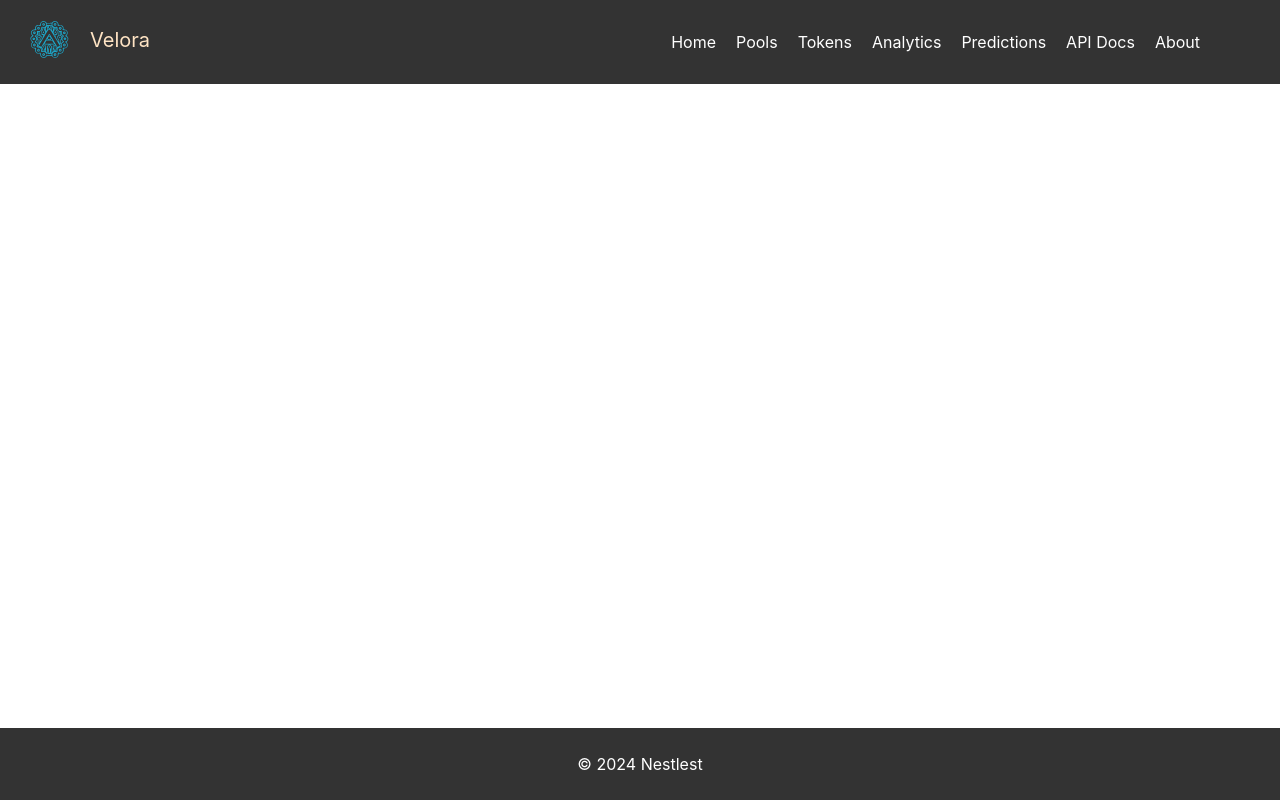
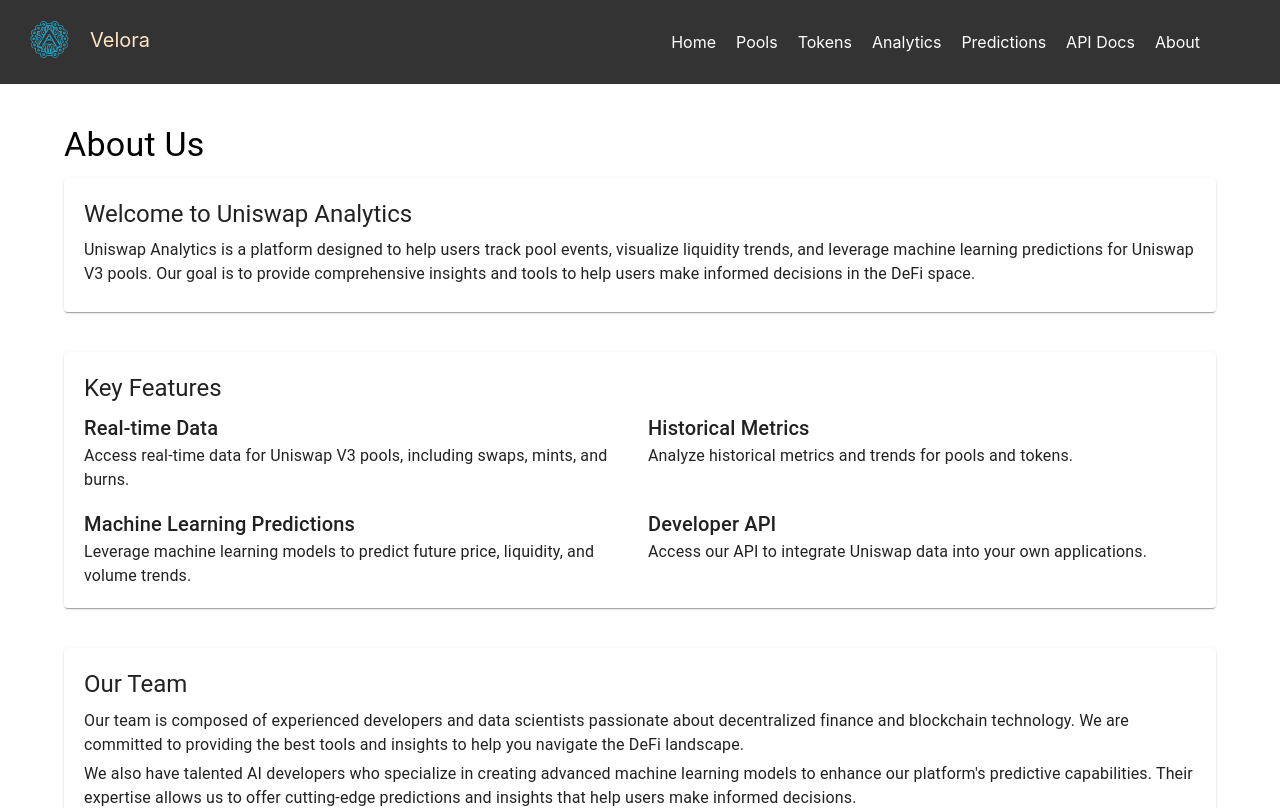
Before and after one commit to analyzify360/velora-dashboard, a React (Create React App) app: page /about in a window 1280 px wide. Shown: the top 808 px of the page. Built offline with nearby package versions, Linux system fonts and the light colour scheme; what chartjs-plugin-zoom would draw is missing.

Commit message:
feat: add about page

```diff
--- a/src/App.jsx
+++ b/src/App.jsx
@@ -9,6 +9,7 @@
 import Layout from './components/Layout/Layout';
 import PredictionsPage from './pages/PredictionsPage';
 import APIDocsPage from './pages/APIDocsPage';
+import About from './pages/About';
 
 function App() {
   return (
@@ -21,6 +22,7 @@
           <Route path="/analytics/:poolAddress?" element={<AnalyticsPage />} />
           <Route path="/predictions/:poolAddress?" element={<PredictionsPage />} />
           <Route path="/api-docs" element={<APIDocsPage/>}/>
+          <Route path="/about" element={<About/>}/>
         </Routes>
       </Layout>
     </Router>
--- /dev/null
+++ b/src/pages/About.jsx
@@ -0,0 +1,80 @@
+import React from 'react';
+import { Container, Typography, Paper, Grid, Box } from '@mui/material';
+
+const About = () => {
+  return (
+    <Container sx={{ padding: '20px' }}>
+      <Typography variant="h4" gutterBottom>
+        About Us
+      </Typography>
+      <Paper sx={{ padding: '20px', marginBottom: '40px' }}>
+        <Typography variant="h5" gutterBottom>
+          Welcome to Uniswap Analytics
+        </Typography>
+        <Typography variant="body1" gutterBottom>
+          Uniswap Analytics is a platform designed to help users track pool events, visualize liquidity trends, and leverage machine learning predictions for Uniswap V3 pools. Our goal is to provide comprehensive insights and tools to help users make informed decisions in the DeFi space.
+        </Typography>
+      </Paper>
+      <Paper sx={{ padding: '20px', marginBottom: '40px' }}>
+        <Typography variant="h5" gutterBottom>
+          Key Features
+        </Typography>
+        <Grid container spacing={2}>
+          <Grid item xs={12} sm={6}>
+            <Box>
+              <Typography variant="h6">Real-time Data</Typography>
+              <Typography variant="body1">
+                Access real-time data for Uniswap V3 pools, including swaps, mints, and burns.
+              </Typography>
+            </Box>
+          </Grid>
+          <Grid item xs={12} sm={6}>
+            <Box>
+              <Typography variant="h6">Historical Metrics</Typography>
+              <Typography variant="body1">
+                Analyze historical metrics and trends for pools and tokens.
+              </Typography>
+            </Box>
+          </Grid>
+          <Grid item xs={12} sm={6}>
+            <Box>
+              <Typography variant="h6">Machine Learning Predictions</Typography>
+              <Typography variant="body1">
+                Leverage machine learning models to predict future price, liquidity, and volume trends.
+              </Typography>
+            </Box>
+          </Grid>
+          <Grid item xs={12} sm={6}>
+            <Box>
+              <Typography variant="h6">Developer API</Typography>
+              <Typography variant="body1">
+                Access our API to integrate Uniswap data into your own applications.
+              </Typography>
+            </Box>
+          </Grid>
+        </Grid>
+      </Paper>
+      <Paper sx={{ padding: '20px', marginBottom: '40px' }}>
+        <Typography variant="h5" gutterBottom>
+          Our Team
+        </Typography>
+        <Typography variant="body1" gutterBottom>
+          Our team is composed of experienced developers and data scientists passionate about decentralized finance and blockchain technology. We are committed to providing the best tools and insights to help you navigate the DeFi landscape.
+        </Typography>
+        <Typography variant="body1" gutterBottom>
+          We also have talented AI developers who specialize in creating advanced machine learning models to enhance our platform's predictive capabilities. Their expertise allows us to offer cutting-edge predictions and insights that help users make informed decisions.
+        </Typography>
+      </Paper>
+      <Paper sx={{ padding: '20px', marginBottom: '40px' }}>
+        <Typography variant="h5" gutterBottom>
+          Contact Us
+        </Typography>
+        <Typography variant="body1" gutterBottom>
+          If you have any questions or feedback, feel free to reach out to us at stefan@analyzify360.com.
+        </Typography>
+      </Paper>
+    </Container>
+  );
+};
+
+export default About;
```
